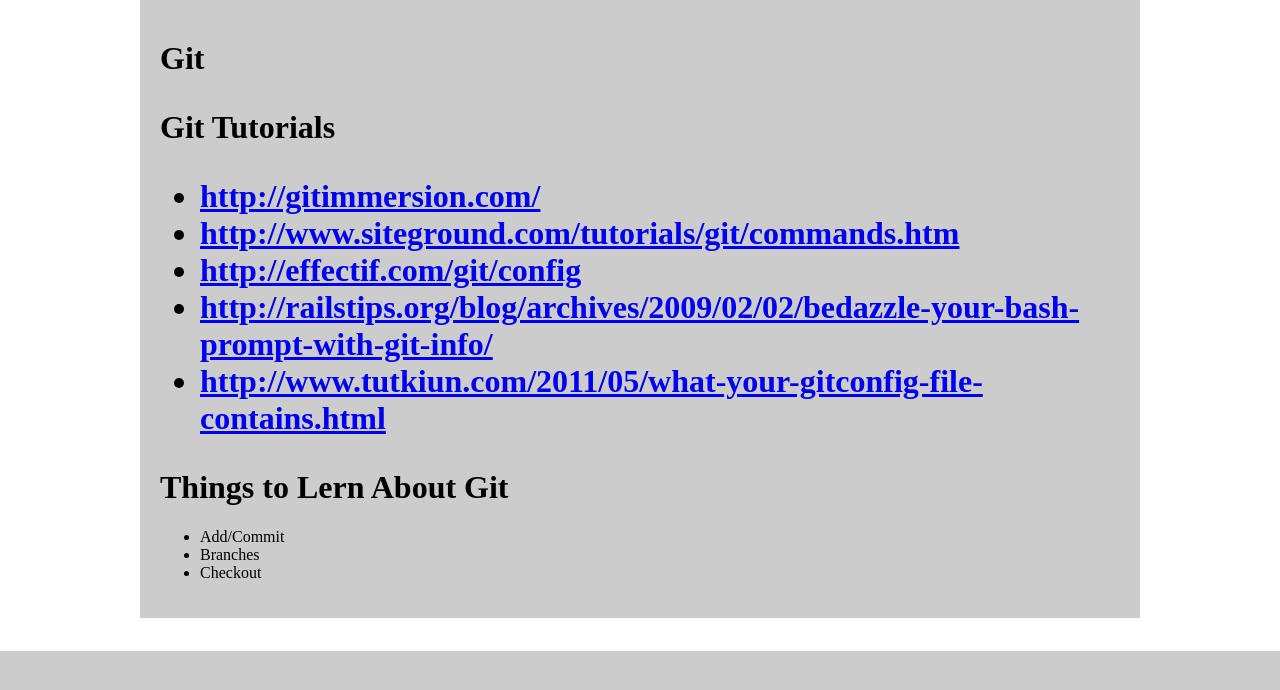
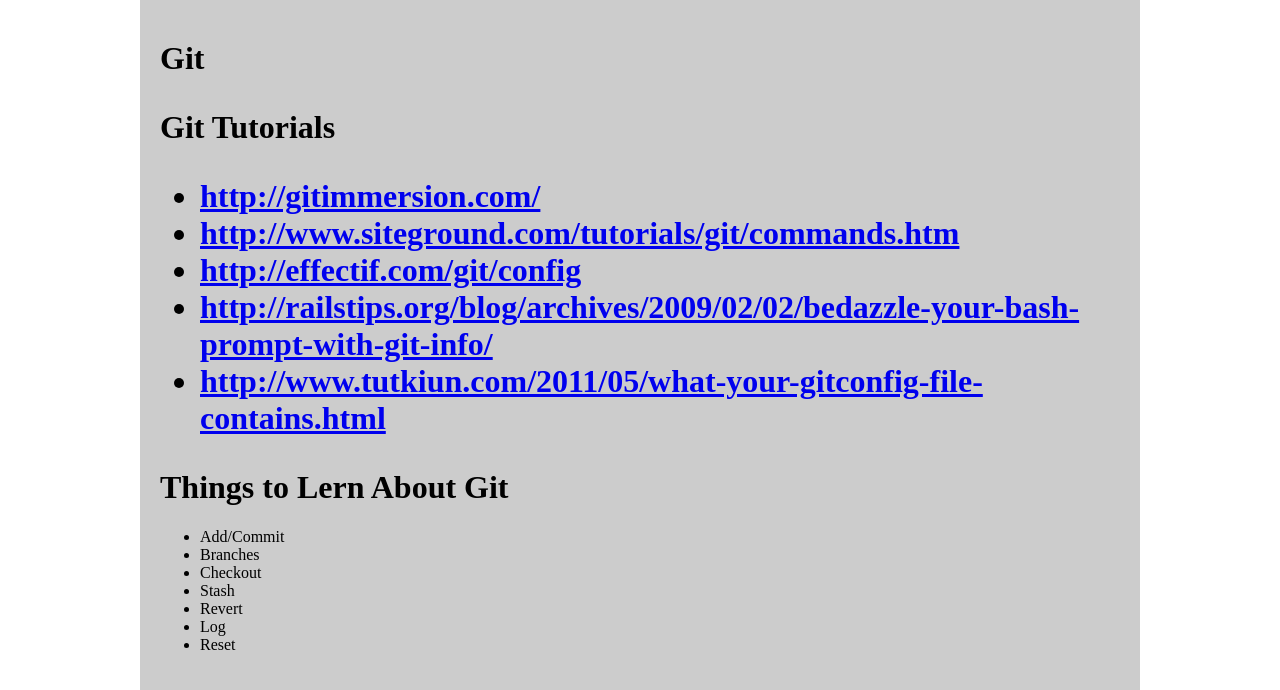
Before and after one commit to metatron0z3/resources, a PHP site: page /git.php in a window 1280 px wide. Shown: the part 149-839 px from the top of the page. Before the commit the page ends 800 px from the top, so only its background shows below. Run offline with PHP 8.4, Linux system fonts and the light colour scheme; some libraries are stand-ins or nearby versions.

Commit message:
Adding learning progress into git.php

```diff
--- a/git.php
+++ b/git.php
@@ -25,7 +25,10 @@
 				<li>Add/Commit</li>
 				<li>Branches</li>
 				<li>Checkout</li>
-
+				<li>Stash</li>
+				<li>Revert</li>
+				<li>Log</li>
+				<li>Reset</li>
 			</ul>
 		</div>
 
```
